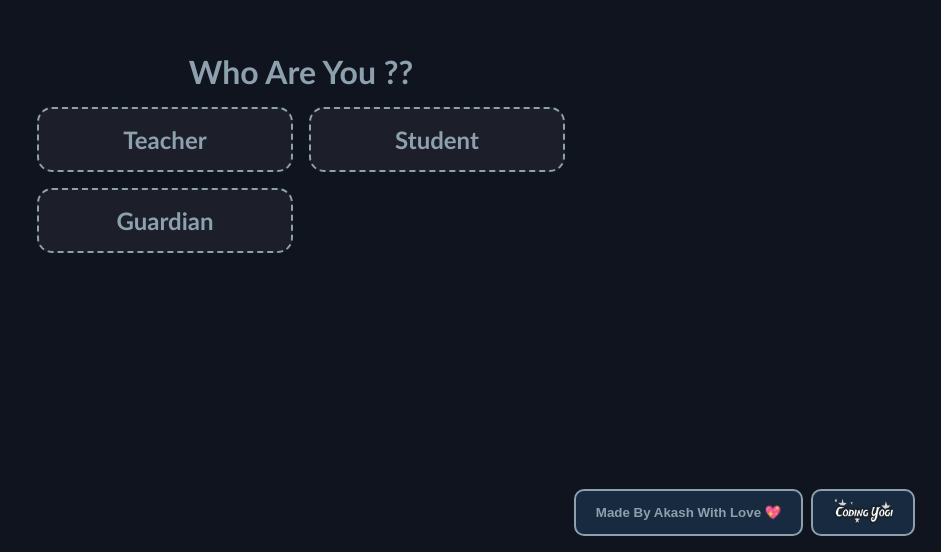
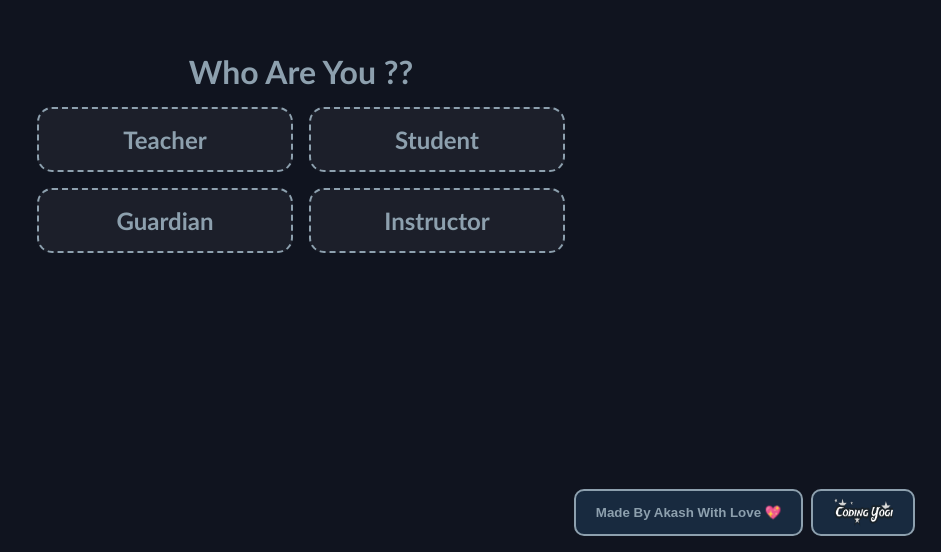
Before and after one commit to Srinivasan-Akash/Sensory-Cademy, a Next.js app: page /onBoarding in a window 1280 px wide. Shown: the part 248-800 px from the top of the page, without its empty margins (339-1280 px from the left). Built offline with nearby package versions, Linux system fonts and the light colour scheme.

Commit message:
Added selection & automatic scroll feature

```diff
--- a/src/pages/onBoarding.js
+++ b/src/pages/onBoarding.js
@@ -1,4 +1,4 @@
-import React from 'react';
+import React, { useState, useRef } from 'react';
 import styles from '@/styles/OnBoarding.module.css';
 import Image from 'next/image';
 
@@ -6,26 +6,61 @@ export default function OnBoarding() {
   const questions = [
     {
       question: "Who Are You ??",
-      options: ["Teacher", "Student", "Guardian"]
+      options: ["Teacher", "Student", "Guardian", "Instructor"],
+      selectedOption: null,
     },
     {
       question: "What Is Your Gender ??",
-      options: ["Male", "Female"]
+      options: ["Male", "Female"],
+      selectedOption: null,
     },
     {
       question: "What Is Your Disability ??",
-      options: ["Blind", "Deaf", "Dumb", "None"]
+      options: ["Blind", "Deaf", "Dumb", "None"],
+      selectedOption: null,
+    },
+  ];
+
+  const [selectedAnswers, setSelectedAnswers] = useState([]);
+  const questionRefs = questions.map(() => useRef(null)); // Create refs for each question
+
+  function handleClick(questionIndex, optionIndex) {
+    const selectedOption = questions[questionIndex].options[optionIndex];
+
+    setSelectedAnswers((prevSelectedAnswers) => {
+      const updatedAnswers = [...prevSelectedAnswers];
+      updatedAnswers[questionIndex] = selectedOption;
+      return updatedAnswers;
+    });
+
+    // Scroll to the next question
+    if (questionIndex < questions.length - 1) {
+      setTimeout(() => questionRefs[questionIndex + 1].current.scrollIntoView({ behavior: 'smooth' }), 500)
     }
-  ];
+  }
 
   return (
     <main className={styles.container}>
-      {questions.map((element, index) => (
-        <div className={styles.question} id={`question-${index}`} key={index}>
+      {questions.map((element, questionIndex) => (
+        <div
+          className={styles.question}
+          id={`question-${questionIndex}`}
+          key={questionIndex}
+          ref={questionRefs[questionIndex]} // Assign the ref to the question element
+        >
           <h1>{element.question}</h1>
           <div className={styles.options}>
             {element.options.map((option, optionIndex) => (
-              <div className={styles.option} key={optionIndex}>
+              <div
+                onClick={() => handleClick(questionIndex, optionIndex)}
+                className={styles.option}
+                id={
+                  selectedAnswers[questionIndex] === option
+                    ? styles.selected
+                    : '' // Apply the "selected" class when selected
+                }
+                key={optionIndex}
+              >
                 <h2>{option}</h2>
               </div>
             ))}
@@ -35,7 +70,9 @@ export default function OnBoarding() {
 
       <div className={styles.navigationButtons}>
         <button>Made By Akash With Love 💖</button>
-        <button><Image src={"/codingyogi.png"} width={60} height={30}/></button>
+        <button>
+          <Image src={"/codingyogi.png"} width={60} height={30} />
+        </button>
       </div>
     </main>
   );
--- a/src/styles/OnBoarding.module.css
+++ b/src/styles/OnBoarding.module.css
@@ -44,6 +44,12 @@
     transition: all .5s ease;
 }
 
+#selected {
+    background: #183f2c;
+    border: 2px solid #8DA0AE;
+    transition: all 0.5s ease;
+  }
+
 .navigationButtons {
     position: fixed;
     bottom: 2%;
```
